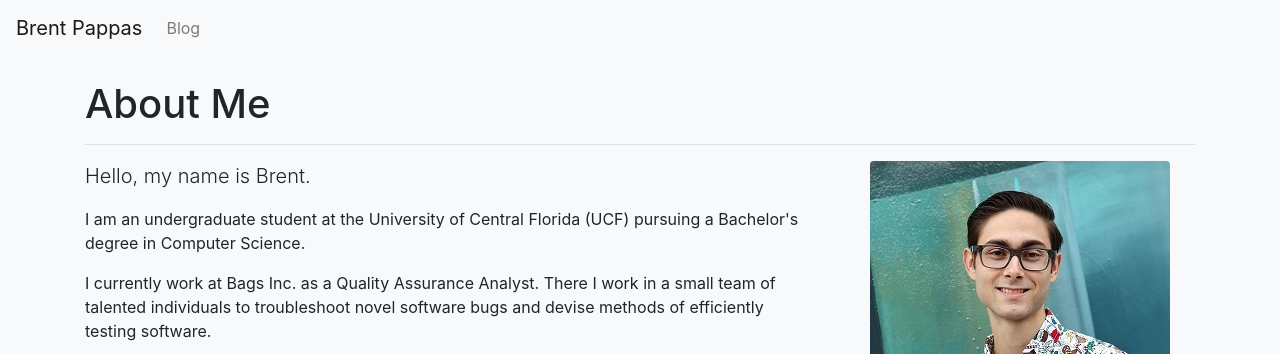
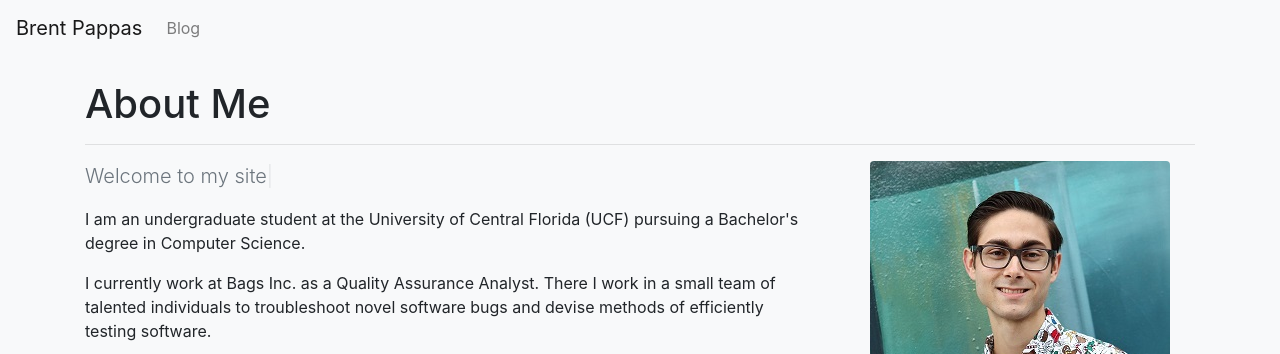
Before and after one commit to PappasBrent/pappasbrent.github.io, a Jekyll site: the page built from index.html, in a window 1280 px wide. Shown: the top 354 px of the page. Built offline with Jekyll 4.4.1, drawn with Linux system fonts in a browser that asks for light colours.

Commit message:
Add Typed.js features

```diff
--- a/index.html
+++ b/index.html
@@ -2,10 +2,20 @@
 layout: default
 title: About Me
 ---
-
+<script defer src="/assets/js/typed.min.js"></script>
+<script defer>
+    window.onload = () => {
+        new Typed(".typed", {
+            strings: ["My name is Brent Pappas", "Welcome to my site"],
+            typeSpeed: 45,
+            backSpeed: 45,
+        });
+    }
+</script>
 <div class="row">
     <div class="col-12 col-sm-12 col-md-8 col-lg-8 col-xl-8 col-xxl-8 order-2 order-sm-2 order-md-1">
-        <p class="lead">Hello, my name is Brent.</p>
+        <p class="lead"><a class="text-muted" href="https://mattboldt.github.io/typed.js/"><span
+                    class="typed"></span></a></p>
 
         <p>I am an undergraduate student at the University of Central Florida (UCF) pursuing a Bachelor's degree in
             Computer
```
Also changed, not shown: assets/js/typed.min.js (added).
